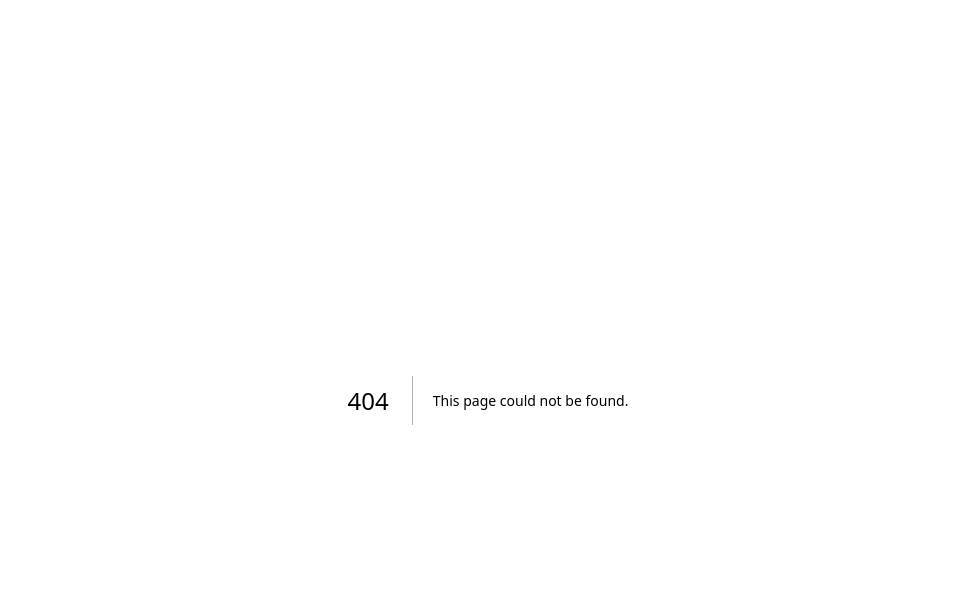
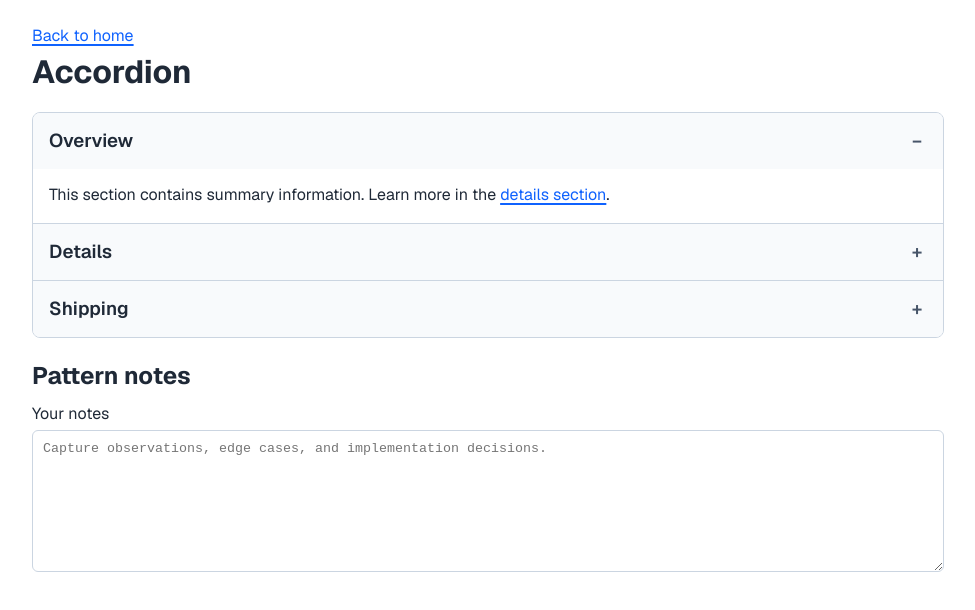
Before and after one commit to jsweetdude/a11y-pattern-lab, a Next.js app: page /accordion in a window 1280 px wide. Before the commit this address had no page. Shown: the top 610 px of the page, without its empty margins (152-1127 px from the left). Built offline with nearby package versions, Linux system fonts and the light colour scheme.

Commit message:
Update Accordion demo

```diff
--- /dev/null
+++ b/src/app/accordion/page.js
@@ -0,0 +1,24 @@
+import Link from "next/link";
+import { AccordionDemo } from "@/components/AccordionDemo";
+
+export default function AccordionPage() {
+  return (
+    <main className="page-wrap">
+      <p>
+        <Link href="/">Back to home</Link>
+      </p>
+      <h1>Accordion</h1>
+      <AccordionDemo />
+      <section className="notes-panel" aria-labelledby="accordion-notes-title">
+        <h2 id="accordion-notes-title">Pattern notes</h2>
+        <label htmlFor="accordion-notes-input">Your notes</label>
+        <textarea
+          id="accordion-notes-input"
+          name="accordion-notes"
+          rows={8}
+          placeholder="Capture observations, edge cases, and implementation decisions."
+        />
+      </section>
+    </main>
+  );
+}
--- a/src/app/globals.css
+++ b/src/app/globals.css
@@ -172,3 +172,54 @@ button:hover {
   background: #fff;
   color: var(--foreground);
 }
+
+.accordion-demo {
+  margin-top: 1rem;
+  border: 1px solid var(--border);
+  border-radius: 0.5rem;
+  overflow: hidden;
+  background: #fff;
+}
+
+.accordion-item + .accordion-item {
+  border-top: 1px solid var(--border);
+}
+
+.accordion-heading {
+  margin: 0;
+}
+
+.accordion-trigger {
+  width: 100%;
+  display: flex;
+  align-items: center;
+  justify-content: space-between;
+  gap: 0.75rem;
+  border: 0;
+  border-radius: 0;
+  text-align: left;
+  font-weight: 600;
+  background: var(--surface);
+  padding: 0.875rem 1rem;
+}
+
+.accordion-trigger:hover {
+  background: #eef2ff;
+  border-color: transparent;
+}
+
+.accordion-icon {
+  flex-shrink: 0;
+  min-width: 1.25rem;
+  text-align: center;
+  color: #475569;
+}
+
+.accordion-panel {
+  padding: 0.875rem 1rem 1rem;
+  background: #fff;
+}
+
+.accordion-panel p + p {
+  margin-top: 0.5rem;
+}
--- a/src/app/page.js
+++ b/src/app/page.js
@@ -2,6 +2,7 @@ import Link from "next/link";
 
 export default function Home() {
   const componentPages = [
+    { href: "/accordion", name: "Accordion", description: "Explore single-expand accordion headings and region semantics." },
     { href: "/button-basic", name: "Button (Basic)", description: "Review accessible default, icon, and disabled button usage." },
     { href: "/button-toggle", name: "Button (Toggle)", description: "Practice toggle button state semantics and labeling patterns." },
     { href: "/carousel", name: "Carousel", description: "Explore previous/next slide controls and announcements." },
--- a/src/components/AccordionDemo.js
+++ b/src/components/AccordionDemo.js
@@ -3,81 +3,105 @@
 import * as React from "react";
 
 export function AccordionDemo() {
-  // Demo uses: single-expand behavior (common). Multiple-expand is allowed via Customizable.
-  const [openIndex, setOpenIndex] = React.useState(0);
+  // Single-expand: exactly one panel open at a time.
+  const [openId, setOpenId] = React.useState("overview");
 
-  const items = [
-    {
-      title: "Overview",
-      content: (
-        <>
+  function toggle(id) {
+    setOpenId(id);
+  }
+
+  const overviewOpen = openId === "overview";
+  const detailsOpen = openId === "details";
+  const shippingOpen = openId === "shipping";
+
+  return (
+    <div className="accordion-demo">
+      <div className="accordion-item">
+        <h3 className="accordion-heading">
+          <button
+            className="accordion-trigger"
+            id="acc-btn-overview"
+            type="button"
+            aria-expanded={overviewOpen ? "true" : "false"}
+            aria-controls="acc-panel-overview"
+            onClick={() => toggle("overview")}
+          >
+            <span>Overview</span>
+            <span className="accordion-icon" aria-hidden="true">
+              {overviewOpen ? "−" : "+"}
+            </span>
+          </button>
+        </h3>
+        <div
+          className="accordion-panel"
+          id="acc-panel-overview"
+          hidden={!overviewOpen}
+          role="region"
+          aria-labelledby="acc-btn-overview"
+        >
           <p>
             This section contains summary information. Learn more in the{" "}
             <a href="#details">details section</a>.
           </p>
-        </>
-      ),
-    },
-    {
-      title: "Details",
-      content: (
-        <>
+        </div>
+      </div>
+
+      <div className="accordion-item">
+        <h3 className="accordion-heading">
+          <button
+            className="accordion-trigger"
+            id="acc-btn-details"
+            type="button"
+            aria-expanded={detailsOpen ? "true" : "false"}
+            aria-controls="acc-panel-details"
+            onClick={() => toggle("details")}
+          >
+            <span>Details</span>
+            <span className="accordion-icon" aria-hidden="true">
+              {detailsOpen ? "−" : "+"}
+            </span>
+          </button>
+        </h3>
+        <div
+          className="accordion-panel"
+          id="acc-panel-details"
+          hidden={!detailsOpen}
+          role="region"
+          aria-labelledby="acc-btn-details"
+        >
           <p>
             This panel includes supporting text and a link to{" "}
             <a href="#policies">policies</a>.
           </p>
-        </>
-      ),
-    },
-    {
-      title: "Shipping",
-      content: (
-        <>
-          <p>
-            Shipping information goes here. This panel contains only text.
-          </p>
-        </>
-      ),
-    },
-  ];
+        </div>
+      </div>
 
-  return (
-    <div>
-      {items.map((item, i) => {
-        const buttonId = `acc-btn-${i}`;
-        const panelId = `acc-panel-${i}`;
-        const expanded = openIndex === i;
-
-        function onToggle() {
-          // Single-expand: selecting a new header opens it and collapses the previous.
-          setOpenIndex((prev) => (prev === i ? i : i));
-        }
-
-        return (
-          <div key={buttonId}>
-            <h3>
+      <div className="accordion-item">
+        <h3 className="accordion-heading">
           <button
-                id={buttonId}
+            className="accordion-trigger"
+            id="acc-btn-shipping"
             type="button"
-                aria-expanded={expanded ? "true" : "false"}
-                aria-controls={panelId}
-                onClick={onToggle}
+            aria-expanded={shippingOpen ? "true" : "false"}
+            aria-controls="acc-panel-shipping"
+            onClick={() => toggle("shipping")}
           >
-                {item.title}
+            <span>Shipping</span>
+            <span className="accordion-icon" aria-hidden="true">
+              {shippingOpen ? "−" : "+"}
+            </span>
           </button>
         </h3>
-
         <div
-              id={panelId}
-              hidden={!expanded}
+          className="accordion-panel"
+          id="acc-panel-shipping"
+          hidden={!shippingOpen}
           role="region"
-              aria-labelledby={buttonId}
+          aria-labelledby="acc-btn-shipping"
         >
-              {item.content}
+          <p>Shipping information goes here. This panel contains only text.</p>
+        </div>
       </div>
     </div>
   );
-      })}
-    </div>
-  );
 }
```
Lines whose indentation alone changed are shown as unchanged.
